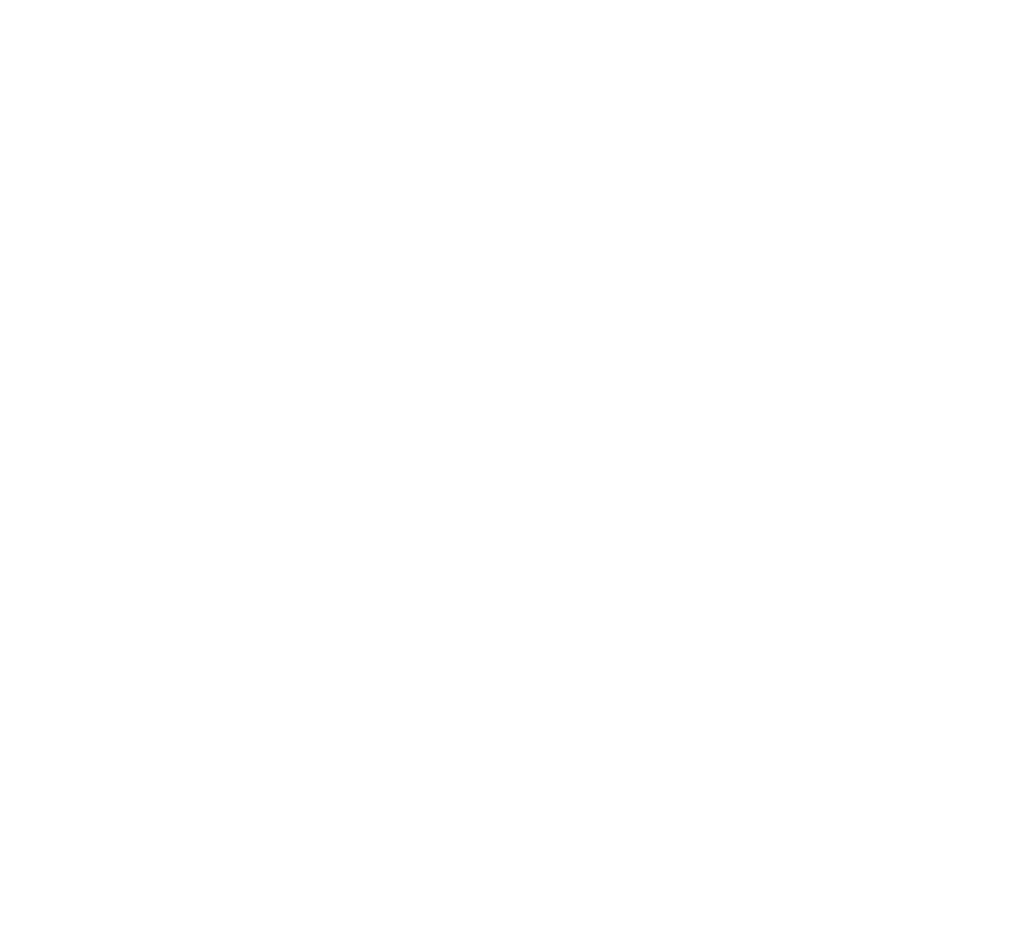
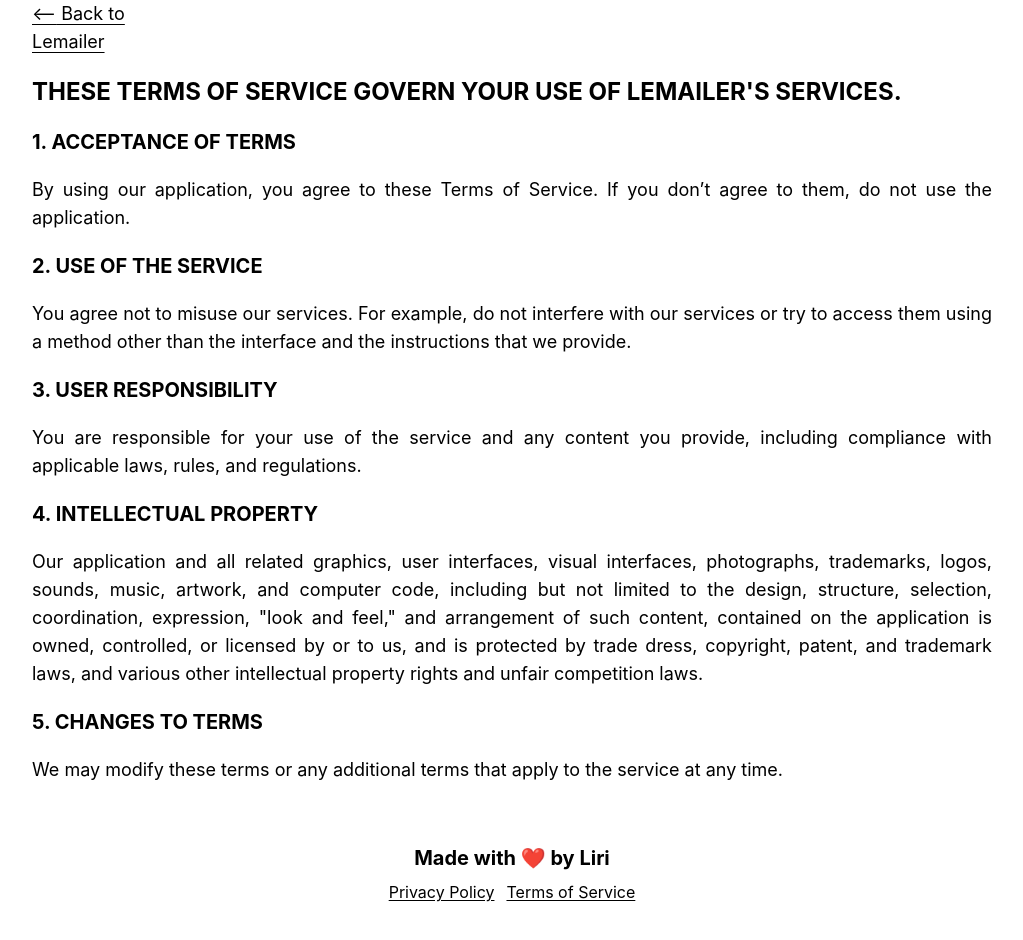
Before and after one commit to Liri-s29/Lemailer, a React (Create React App) app: page /terms-of-service in a window 1280 px wide. Shown: the part 100-1040 px from the top of the page, without its empty margins (128-1151 px from the left). Before the commit the page ends 800 px from the top, so only its background shows below. Built offline with nearby package versions, Linux system fonts and the light colour scheme.

Commit message:
Policies and terms

```diff
--- a/package.json
+++ b/package.json
@@ -23,7 +23,8 @@
 		"start": "react-scripts start",
 		"build": "react-scripts build",
 		"test": "react-scripts test",
-		"eject": "react-scripts eject"
+		"eject": "react-scripts eject",
+		"build-css": "postcss src/index.css -o src/tailwind.css"
 	},
 	"eslintConfig": {
 		"extends": [
--- a/src/App.js
+++ b/src/App.js
@@ -4,6 +4,8 @@
 // import Campaign from "./pages/Campaign";
 import { useState } from "react";
 import NotFound from "./pages/NotFound";
+import PrivacyPolicies from "./pages/PrivacyPolicies";
+import TermsAndConditions from "./pages/TermsAndConditions";
 
 function App() {
 	const [credentials, setCredentials] = useState(null);
@@ -13,7 +15,9 @@
 			<Routes>
 				<Route path="/" element={<LandingPage credentials={credentials} setCredentials={setCredentials} />} />
 				<Route path="/dashboard" element={<Dashboard credentials={credentials} setCredentials={setCredentials} />} />
-				<Route path="*" component={<NotFound />} />
+				<Route path="/privacy-policy" element={<PrivacyPolicies />} />
+				<Route path="/terms-of-service" element={<TermsAndConditions />} />
+				<Route path="*" element={<NotFound />} />
 			</Routes>
 		</Router>
 	);
--- /dev/null
+++ b/src/components/Footer.jsx
@@ -0,0 +1,20 @@
+import React from "react";
+import { Link } from "react-router-dom";
+
+function Footer() {
+	return (
+		<div className="py-10 text-center">
+			<h1 className="font-bold text-xl mb-2">Made with ❤️ by Liri</h1>
+			<div className="flex flex-row justify-center gap-3">
+				<Link className="underline underline-offset-2 hover:text-gray-600" to="/privacy-policy">
+					Privacy Policy
+				</Link>
+				<Link className="underline underline-offset-2 hover:text-gray-600" to="/terms-of-service">
+					Terms of Service
+				</Link>
+			</div>
+		</div>
+	);
+}
+
+export default Footer;
--- a/src/components/Navbar.jsx
+++ b/src/components/Navbar.jsx
@@ -16,11 +16,11 @@
 	};
 
 	return (
-		<nav class="h-14 flex flex-row justify-between  py-2">
+		<nav className="h-14 flex flex-row justify-between  py-2">
 			<h1 className="text-3xl font-extrabold">LEMAILER</h1>
 			<button
 				onClick={signOut}
-				class="bg-white self-center hover:text-blue-500  border-2 p-2 border-black hover:border-blue-500 hover:font-bold rounded-lg  text-black "
+				className="bg-white self-center hover:text-blue-500  border-2 p-2 border-black hover:border-blue-500 hover:font-bold rounded-lg  text-black "
 			>
 				Logout
 			</button>
--- a/src/pages/Dashboard/index.jsx
+++ b/src/pages/Dashboard/index.jsx
@@ -27,13 +27,13 @@
 
 	return (
 		getToken() ? (
-			<div class="px-10 flex flex-col  min-h-screen gap-10">
+			<div className="px-10 flex flex-col  min-h-screen gap-10">
 				<Navbar setCredentials={props.setCredentials} />
-				<div class="flex flex-col gap-10 ">
+				<div className="flex flex-col gap-10 ">
 					{selectedFile != null && (
-						<div class="flex flex-col justify-end">
+						<div className="flex flex-col justify-end">
 							<button
-								class="bg-green-500 self-end hover:bg-green-200  border-2 p-2 border-black hover:border-black rounded-lg  text-black "
+								className="bg-green-500 self-end hover:bg-green-200  border-2 p-2 border-black hover:border-black rounded-lg  text-black "
 								onClick={async () => {
 									setRes("Please wait until the emails are sent...");
 									const response = await sendFile(selectedFile, getToken());
--- a/src/pages/Landing/index.jsx
+++ b/src/pages/Landing/index.jsx
@@ -2,6 +2,7 @@
 import { useGoogleLogin } from "@react-oauth/google";
 import { useNavigate } from "react-router-dom";
 import { useCookies } from "react-cookie";
+import Footer from "../../components/Footer";
 
 function LandingPage(props) {
 	const [cookies, setCookie] = useCookies(["token"]);
@@ -40,17 +41,26 @@
 	});
 
 	return (
-		<div class="flex flex-col justify-center align-middle w-full min-h-screen text-center gap-3">
-			<h1 class="text-3xl font-extrabold ">LEMAILER - v1</h1>
-			<p className="text-xl font-bold">CSV-based Mass mailer by liri</p>
+		<>
+			<div className="flex flex-col justify-between align-middle w-full min-h-screen text-center gap-3">
+				<div />
+				<div className="gap-3 flex flex-col ">
+					<h1 className="text-3xl font-extrabold ">LEMAILER - v1</h1>
+					<p className="text-xl font-bold">CSV - based Mass emailer </p>
 					<button
-				class="bg-white w-3/6 md:w-1/6  self-center hover:text-blue-500  border-2 p-2 border-black hover:border-blue-500 hover:font-bold rounded-lg  text-black"
+						className="bg-white w-3/6 md:w-1/6  self-center hover:text-blue-500  border-2 p-2 border-black hover:border-blue-500 hover:font-bold rounded-lg  text-black"
 						type="button"
 						onClick={() => login()}
 					>
 						Sign in with Google
 					</button>
 				</div>
+
+				<div className="">
+					<Footer />
+				</div>
+			</div>
+		</>
 	);
 }
 
--- a/src/pages/NotFound/index.jsx
+++ b/src/pages/NotFound/index.jsx
@@ -1,22 +1,28 @@
-import React, { useEffect } from "react";
+import React, { useEffect, useState } from "react";
 import { useNavigate } from "react-router-dom";
 
 const NotFound = () => {
 	const navigate = useNavigate();
+	const [timer, setTimer] = useState(5);
 
 	useEffect(() => {
 		const redirectTimer = setTimeout(() => {
 			navigate("/");
-		}, 3000); // Redirect after 3 seconds
-
-		return () => clearTimeout(redirectTimer);
+		}, 5000); // Redirect after 3 seconds
+		const interval = setInterval(() => {
+			setTimer((prevTimer) => prevTimer - 1);
+		}, 1000);
+		return () => {
+			clearTimeout(redirectTimer);
+			clearInterval(interval);
+		};
 	}, [navigate]);
 
 	return (
-		<div>
-			<h1>404 - Not Found</h1>
-			<p>The page you are looking for does not exist.</p>
-			<p>Redirecting to the home page...</p>
+		<div className="min-h-screen flex flex-col  gap-10 justify-center">
+			<h1 className="text-center text-4xl font-extrabold uppercase">404 - NOT FOUND</h1>
+			<p className="text-2xl font-bold uppercase text-center">The page you are looking for does not exist.</p>
+			<p className="text-xl font-bold text-center">Redirecting to the home page...in {timer}</p>
 		</div>
 	);
 };
--- /dev/null
+++ b/src/pages/PrivacyPolicies/index.jsx
@@ -0,0 +1,54 @@
+import React, { useEffect } from "react";
+import { useNavigate } from "react-router-dom";
+import Footer from "../../components/Footer";
+
+function PrivacyPolicies() {
+	const navigate = useNavigate();
+
+	const handleNavigate = () => {
+		navigate("/");
+	};
+
+	return (
+		<div className="min-h-screen flex flex-col py-10 px-40 gap-5">
+			<h1 className="text-center text-4xl font-extrabold  uppercase">Public Privacy Policy</h1>
+			<button
+				onClick={handleNavigate}
+				className="w-1/6 text-left text-lg underline underline-offset-4 hover:text-gray-400"
+			>
+				{"<--"} Back to Lemailer
+			</button>
+			<p className="text-2xl font-bold uppercase">
+				This Privacy Policy outlines how Lemailer collects, uses, and protects your personal information.
+			</p>
+			<h1 className="text-xl font-bold uppercase">1. Information We Collect</h1>
+			<p className="text-lg text left text-justify">
+				The only personal information we collect when you use our application is your Google Account Information, which
+				is used for the Google Sign-In functionality.
+			</p>
+			<h1 className="text-xl font-bold uppercase">2. How We Use Your Information</h1>
+			<p className="text-lg text left text-justify">
+				We use your Google Account Information solely to enable your access to our services and to use the Google API
+				for sending emails.
+			</p>
+			<h1 className="text-xl font-bold uppercase">3. Data Protection</h1>
+			<p className="text-lg text left text-justify">
+				We are committed to securing your data and keeping it confidential. We do everything in our power to prevent
+				data theft, unauthorized access, and disclosure by implementing the latest technologies and software, which help
+				us safeguard all the information we collect online.
+			</p>
+			<h1 className="text-xl font-bold uppercase">4. Your Rights</h1>
+			<p className="text-lg text left text-justify">
+				You have the right to access, correct, or delete your personal data. You can exercise these rights by contacting
+				us at our email address.
+			</p>
+			<h1 className="text-xl font-bold uppercase">5. Updates to This Policy</h1>
+			<p className="text-lg text left text-justify">
+				We may update this Privacy Policy from time to time. Any changes will be posted on this page.
+			</p>
+			<Footer />
+		</div>
+	);
+}
+
+export default PrivacyPolicies;
--- /dev/null
+++ b/src/pages/TermsAndConditions/index.jsx
@@ -0,0 +1,54 @@
+import React, { useEffect } from "react";
+import { useNavigate } from "react-router-dom";
+import Footer from "../../components/Footer";
+
+function TermsAndConditions() {
+	const navigate = useNavigate();
+
+	const handleNavigate = () => {
+		navigate("/");
+	};
+
+	return (
+		<div className="min-h-screen flex flex-col py-10 px-40 gap-5">
+			<h1 className="text-center text-4xl font-extrabold  uppercase">Terms of Service</h1>
+			<button
+				onClick={handleNavigate}
+				className="w-1/6 text-left text-lg underline underline-offset-4 hover:text-gray-400"
+			>
+				{"<--"} Back to Lemailer
+			</button>
+			<p className="text-2xl font-bold uppercase">These Terms of Service govern your use of Lemailer's services.</p>
+			<h1 className="text-xl font-bold uppercase">1. Acceptance of Terms</h1>
+			<p className="text-lg text left text-justify">
+				By using our application, you agree to these Terms of Service. If you don’t agree to them, do not use the
+				application.
+			</p>
+			<h1 className="text-xl font-bold uppercase">2. Use of the Service</h1>
+			<p className="text-lg text left text-justify">
+				You agree not to misuse our services. For example, do not interfere with our services or try to access them
+				using a method other than the interface and the instructions that we provide.
+			</p>
+			<h1 className="text-xl font-bold uppercase">3. User Responsibility</h1>
+			<p className="text-lg text left text-justify">
+				You are responsible for your use of the service and any content you provide, including compliance with
+				applicable laws, rules, and regulations.
+			</p>
+			<h1 className="text-xl font-bold uppercase">4. Intellectual Property</h1>
+			<p className="text-lg text left text-justify">
+				Our application and all related graphics, user interfaces, visual interfaces, photographs, trademarks, logos,
+				sounds, music, artwork, and computer code, including but not limited to the design, structure, selection,
+				coordination, expression, "look and feel," and arrangement of such content, contained on the application is
+				owned, controlled, or licensed by or to us, and is protected by trade dress, copyright, patent, and trademark
+				laws, and various other intellectual property rights and unfair competition laws.
+			</p>
+			<h1 className="text-xl font-bold uppercase">5. Changes to Terms</h1>
+			<p className="text-lg text left text-justify">
+				We may modify these terms or any additional terms that apply to the service at any time.
+			</p>
+			<Footer />
+		</div>
+	);
+}
+
+export default TermsAndConditions;
```
Also changed, not shown: src/components/HandleCSV.jsx (+6 -6 lines), public/Lemailer.png (added), src/tailwind.css. Lines whose indentation alone changed are shown as unchanged.
